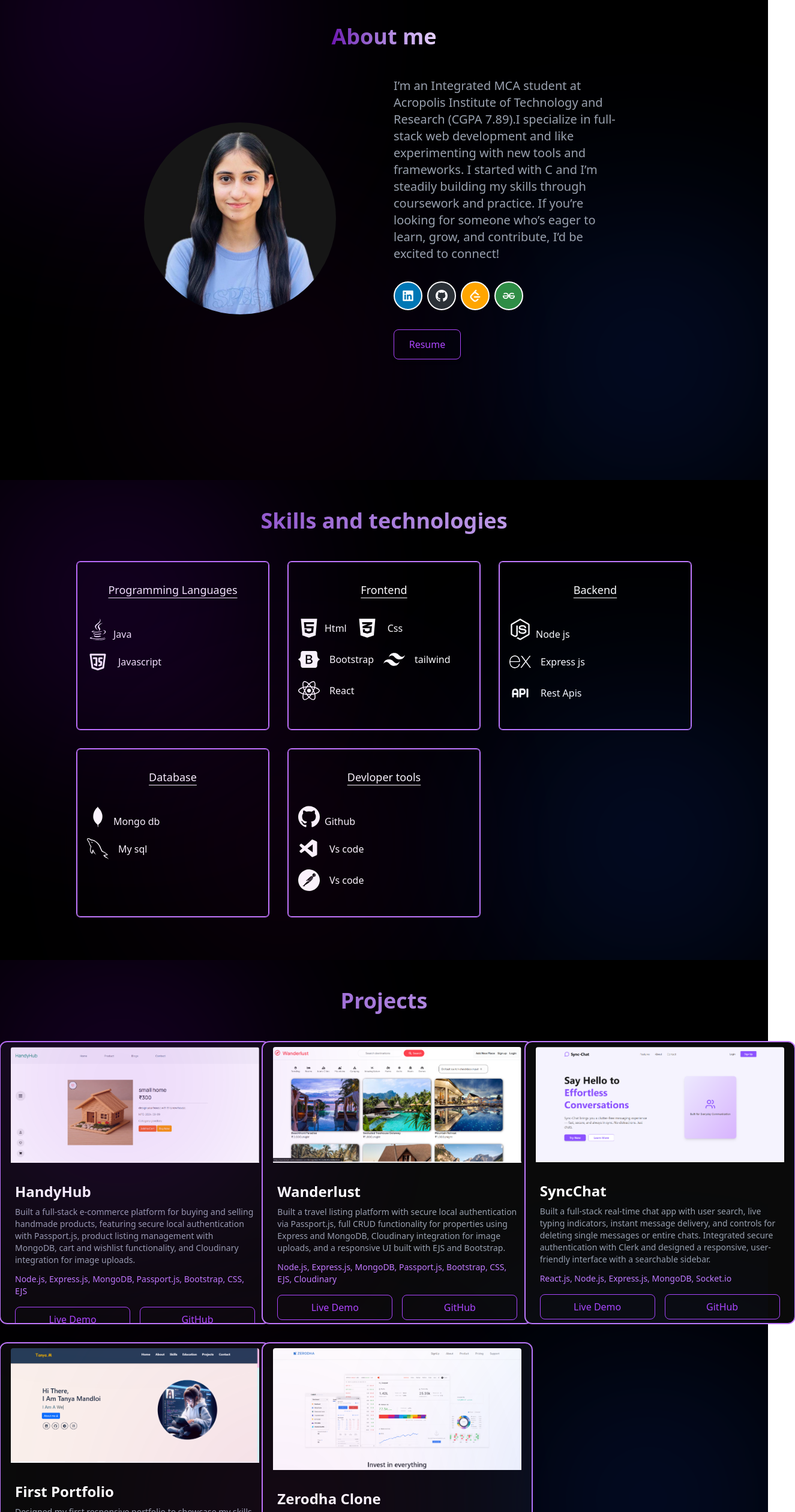
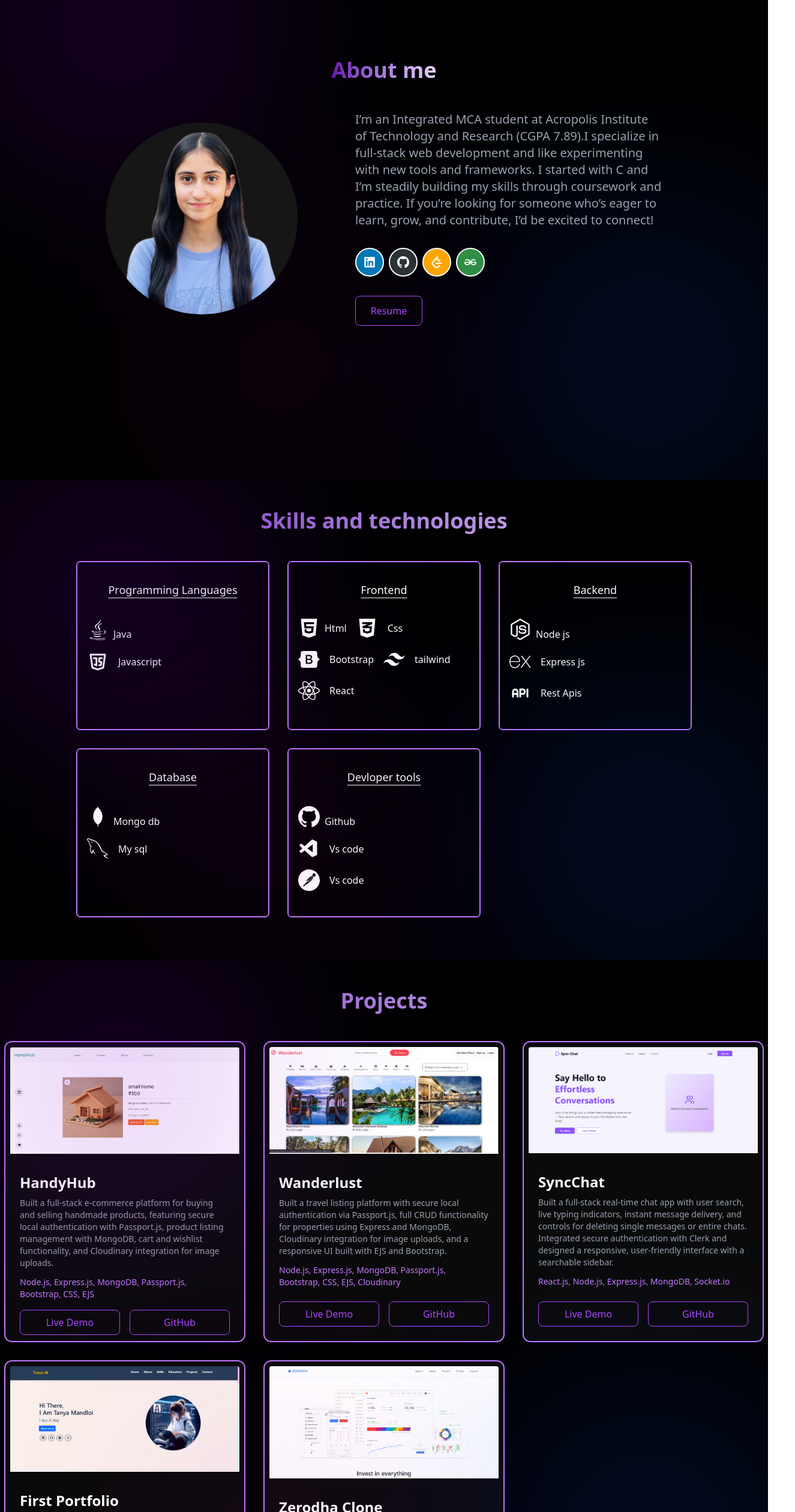
Before and after one commit to TanyaMandloi05/MyPortfolio, a Next.js app: page / in a window 1280 px wide. Shown: the part 1040-3560 px from the top of the page at 60% size, 1325 px wide, since content can reach past the window. Built offline with nearby package versions, Linux system fonts and the light colour scheme.

Commit message:
done portfolio

```diff
--- a/src/app/components/About.jsx
+++ b/src/app/components/About.jsx
@@ -19,6 +19,7 @@ const About = () => {
           initial={{ opacity: 0, y: 100 }}
           whileInView={{ opacity: 1, y: 0 }}
           transition={{ duration: 0.6, ease: "easeOut" }}
+           viewport={{ once: true }}
           className="text-center bg-gradient-to-r from-purple-800 to-purple-200 bg-clip-text text-transparent font-bold text-4xl"
         >
           About me
@@ -29,6 +30,7 @@ const About = () => {
             initial={{ opacity: 0, x: -150 }}
             whileInView={{ opacity: 1, x: 0 }}
             transition={{ duration: 0.8, ease: "easeOut" }}
+             viewport={{ once: true }}
             src="/Tanya.jpg"
             className="h-80 w-80 rounded-full object-cover"
             alt="Tanya"
@@ -38,9 +40,10 @@ const About = () => {
             initial={{ opacity: 0, x: 150 }}
             whileInView={{ opacity: 1, x: 0 }}
             transition={{ duration: 0.8, ease: "easeOut" }}
-            className="flex flex-col sm:items-start"
+             viewport={{ once: true }}
+            className="flex flex-col sm:items-start flex-wrap"
           >
-            <p className="w-96 text-gray-400 text-xl">
+            <p className="max-w-md sm:max-w-lg text-gray-400 text-xl">
               I’m an Integrated MCA student at Acropolis Institute of Technology
               and Research (CGPA 7.89).I specialize in full-stack web
               development and like experimenting with new tools and frameworks.
--- a/src/app/components/Hero.jsx
+++ b/src/app/components/Hero.jsx
@@ -34,6 +34,7 @@ const Hero = () => {
           initial={{ opacity: 0, y: 100 }}
           animate={{ opacity: 1, y: 0 }}
           transition={{ duration: 0.4, delay: 0.1, ease: "easeOut" }}
+           viewport={{ once: true }}
           className="px-2 py-2 sm:px-6 sm:py-3 bg-purple-500 text-white rounded-lg font-medium hover:bg-purple-600 transition cursor-pointer"
         >
           View My Work
@@ -43,6 +44,7 @@ const Hero = () => {
           initial={{ opacity: 0, y: 50 }}
           animate={{ opacity: 1, y: 0 }}
           transition={{ duration: 0.6, delay: 0.1, ease: "easeOut" }}
+           viewport={{ once: true }}
           className="px-2 py-2 sm:px-6 sm:py-3 border border-purple-500 text-purple-500 rounded-lg font-medium hover:bg-purple-500 hover:text-white cursor-pointer transition"
         >
           Get In Touch
--- a/src/app/components/Navbar.jsx
+++ b/src/app/components/Navbar.jsx
@@ -47,10 +47,11 @@ const Navbar = () => {
         </div>
 
         <ul className="flex flex-col items-center gap-6 font-semibold mt-10">
-          <li className="hover:text-purple-400 cursor-pointer">Home</li>
-          <li className="hover:text-purple-400 cursor-pointer">About</li>
-          <li className="hover:text-purple-400 cursor-pointer">Projects</li>
-          <li className="hover:text-purple-400 cursor-pointer">Contact</li>
+          <li className="hover:text-purple-400 cursor-pointer"><a href="#home">Home</a></li>
+          <li className="hover:text-purple-400 cursor-pointer"><a href="#about">About</a></li>
+          <li className="hover:text-purple-400 cursor-pointer"><a href="#skills">Skills</a></li>
+          <li className="hover:text-purple-400 cursor-pointer"><a href="#project">Projects</a></li>
+          <li className="hover:text-purple-400 cursor-pointer"><a href="#contact">Contact</a></li>
         </ul>
       </div>
     </nav>
--- a/src/app/components/Project.jsx
+++ b/src/app/components/Project.jsx
@@ -4,7 +4,7 @@ import Carousel from "../../animations/Carousel";
 import Image from "next/image";
 const Project = () => {
   return (
-    <div className="bg-black relative">
+    <div className="bg-black relative" id="project">
       <div className="absolute inset-0 overflow-hidden pointer-events-none">
         <div className="absolute top-0 left-0 w-[400px] h-[400px] bg-purple-700 rounded-full blur-[150px] opacity-30"></div>
         <div className="absolute bottom-0 right-0 w-[400px] h-[400px] bg-blue-700 rounded-full blur-[150px] opacity-30"></div>
@@ -22,7 +22,8 @@ const Project = () => {
               initial={{ opacity: 0, x: -150 }}
               whileInView={{ opacity: 1, x: 0 }}
               transition={{ duration: 0.8, ease: "easeOut" }}
-              className="card w-[450px] h-[470px] border border-purple-400 ring hover:shadow-[0_0_20px_rgba(168,85,247,0.6)] ring-purple-400 rounded-xl overflow-hidden flex flex-col bg-[#0a0a0a]"
+               viewport={{ once: true }}
+              className="card w-[350] h-[500] sm:w-[400px] sm:h-[500px] border border-purple-400 ring hover:shadow-[0_0_20px_rgba(168,85,247,0.6)] ring-purple-400 rounded-xl overflow-hidden flex flex-col bg-[#0a0a0a]"
             >
               <img
                 src="/handyhub6.png"
@@ -67,7 +68,8 @@ const Project = () => {
               initial={{ opacity: 0, x: -150 }}
               whileInView={{ opacity: 1, x: 0 }}
               transition={{ duration: 0.8, ease: "easeOut" }}
-              className="card w-[450px] h-[470px] border border-purple-400 ring hover:shadow-[0_0_20px_rgba(168,85,247,0.6)] ring-purple-400 rounded-xl overflow-hidden flex flex-col bg-[#0a0a0a]"
+               viewport={{ once: true }}
+              className="card  w-[350] h-[500] sm:w-[400px] sm:h-[500px] border border-purple-400 ring hover:shadow-[0_0_20px_rgba(168,85,247,0.6)] ring-purple-400 rounded-xl overflow-hidden flex flex-col bg-[#0a0a0a]"
             >
               <img
                 src="/wanderlust1.png"
@@ -112,7 +114,8 @@ const Project = () => {
               initial={{ opacity: 0, x: -150 }}
               whileInView={{ opacity: 1, x: 0 }}
               transition={{ duration: 0.8, ease: "easeOut" }}
-              className="card w-[450px] h-[470px] border border-purple-400 ring hover:shadow-[0_0_20px_rgba(168,85,247,0.6)] ring-purple-400 rounded-xl overflow-hidden flex flex-col bg-[#0a0a0a]"
+               viewport={{ once: true }}
+              className="card  w-[350] h-[500] sm:w-[400px] sm:h-[500px] border border-purple-400 ring hover:shadow-[0_0_20px_rgba(168,85,247,0.6)] ring-purple-400 rounded-xl overflow-hidden flex flex-col bg-[#0a0a0a]"
             >
               <img
                 src="/syncChat.png"
@@ -156,7 +159,8 @@ const Project = () => {
               initial={{ opacity: 0, x: -150 }}
               whileInView={{ opacity: 1, x: 0 }}
               transition={{ duration: 0.8, ease: "easeOut" }}
-              className="card w-[450px] h-[460px] border border-purple-400 ring hover:shadow-[0_0_20px_rgba(168,85,247,0.6)] ring-purple-400 rounded-xl overflow-hidden flex flex-col bg-[#0a0a0a]"
+               viewport={{ once: true }}
+              className="card  w-[350] h-[500] sm:w-[400px] sm:h-[500px] border border-purple-400 ring hover:shadow-[0_0_20px_rgba(168,85,247,0.6)] ring-purple-400 rounded-xl overflow-hidden flex flex-col bg-[#0a0a0a]"
             >
               <img
                 src="/portfolio1.png"
@@ -195,7 +199,8 @@ const Project = () => {
               initial={{ opacity: 0, x: -150 }}
               whileInView={{ opacity: 1, x: 0 }}
               transition={{ duration: 0.8, ease: "easeOut" }}
-              className="card w-[450px] h-[460px] border border-purple-400 ring hover:shadow-[0_0_20px_rgba(168,85,247,0.6)] ring-purple-400 rounded-xl overflow-hidden flex flex-col bg-[#0a0a0a]"
+               viewport={{ once: true }}
+              className="card  w-[350] h-[500] sm:w-[400px] sm:h-[500px] border border-purple-400 ring hover:shadow-[0_0_20px_rgba(168,85,247,0.6)] ring-purple-400 rounded-xl overflow-hidden flex flex-col bg-[#0a0a0a]"
             >
               <img
                 src="/Zerodha.png"
--- a/src/app/components/Skills.jsx
+++ b/src/app/components/Skills.jsx
@@ -20,7 +20,7 @@ import { TbApi } from "react-icons/tb";
 
 const Skills = () => {
   return (
-    <section className=" bg-black  relative min-h-screen">
+    <section className=" bg-black  relative min-h-screen" id="skills">
       <div className="absolute inset-0 overflow-hidden">
         <div className="absolute top-0 left-0 w-[400px] h-[400px] bg-purple-700 rounded-full blur-[150px] opacity-30"></div>
         <div className="absolute bottom-0 right-0 w-[400px] h-[400px] bg-blue-700 rounded-full blur-[150px] opacity-30"></div>
@@ -36,6 +36,7 @@ const Skills = () => {
               initial={{ opacity: 0, x: -150 }}
               whileInView={{ opacity: 1, x: 0 }}
               transition={{ duration: 0.8, ease: "easeOut" }}
+               viewport={{ once: true }}
               className="card w-80 h-70 border border-purple-400 ring  hover:shadow-[0_0_20px_rgba(168,85,247,0.6)] ring-purple-400  rounded-md"
             >
               <h2 className="text-center mt-8 text-white text-lg underline underline-offset-6">
@@ -60,6 +61,7 @@ const Skills = () => {
               initial={{ opacity: 0, x: -150 }}
               whileInView={{ opacity: 1, x: 0 }}
               transition={{ duration: 0.8, ease: "easeOut" }}
+               viewport={{ once: true }}
               className="card w-80 h-70 border border-purple-400 ring  hover:shadow-[0_0_20px_rgba(168,85,247,0.6)] ring-purple-400  rounded-md"
             >
               <h2 className="text-center mt-8 text-white text-lg underline underline-offset-6">
@@ -106,6 +108,7 @@ const Skills = () => {
               initial={{ opacity: 0, x: -150 }}
               whileInView={{ opacity: 1, x: 0 }}
               transition={{ duration: 0.8, ease: "easeOut" }}
+               viewport={{ once: true }}
               className="card w-80 h-70 border border-purple-400 ring  hover:shadow-[0_0_20px_rgba(168,85,247,0.6)] ring-purple-400  rounded-md"
             >
               <h2 className="text-center mt-8 text-white text-lg underline underline-offset-6">
@@ -137,6 +140,7 @@ const Skills = () => {
              initial={{ opacity: 0, x: 150 }}
             whileInView={{ opacity: 1, x: 0 }}
             transition={{ duration: 0.8, ease: "easeOut" }}
+             viewport={{ once: true }}
             className="card w-80 h-70 border border-purple-400 ring  hover:shadow-[0_0_20px_rgba(168,85,247,0.6)] ring-purple-400  rounded-md">
               <h2 className="text-center mt-8 text-white text-lg underline underline-offset-6">
                 Database
@@ -160,6 +164,7 @@ const Skills = () => {
              initial={{ opacity: 0, x: 150 }}
             whileInView={{ opacity: 1, x: 0 }}
             transition={{ duration: 0.8, ease: "easeOut" }}
+             viewport={{ once: true }}
             className="card w-80 h-70 border border-purple-400 ring  hover:shadow-[0_0_20px_rgba(168,85,247,0.6)] ring-purple-400  rounded-md">
               <h2 className="text-center mt-8 text-white text-lg underline underline-offset-6">
                 Devloper tools
```
Also changed, not shown: src/app/components/Contact.jsx (+52 -9 lines).
